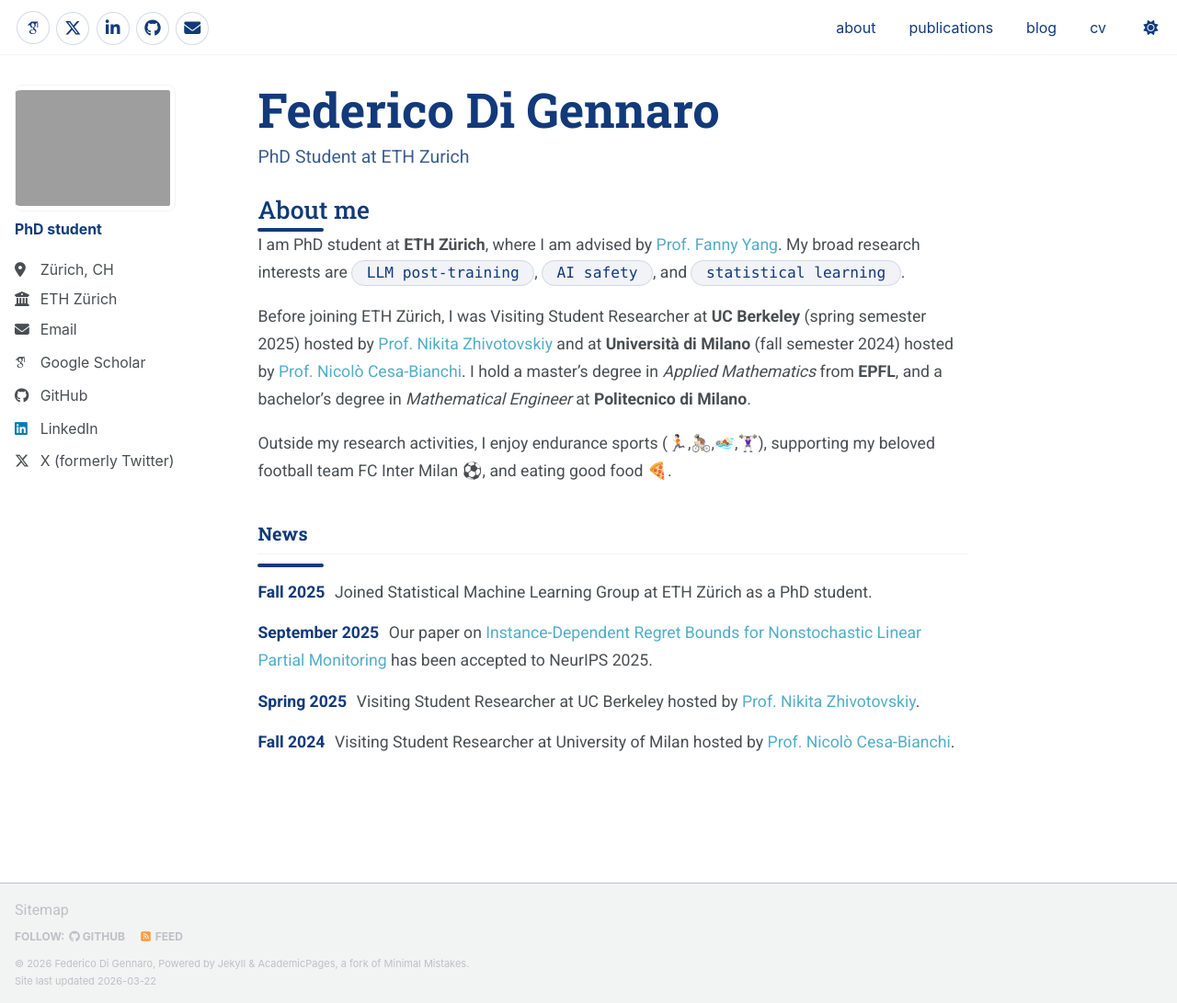
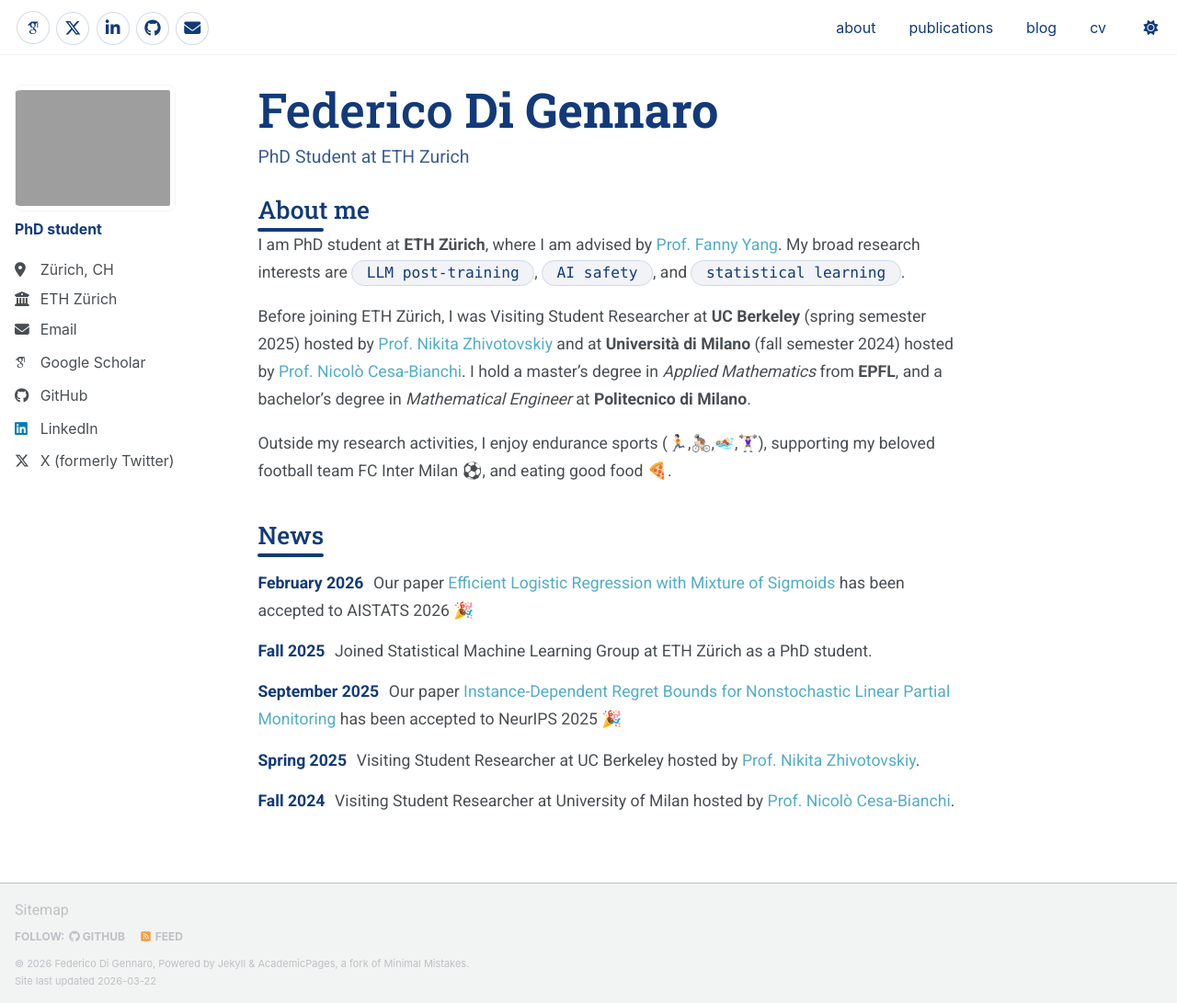
Before and after one commit to FedericoDiGennaro/FedericoDiGennaro.github.io, a Jekyll site: the page built from _pages/about.md, in a window 1280 px wide and 1091 px high. Shown: the whole window at 92% size. Built offline with Jekyll 4.4.1, drawn with Linux system fonts in a browser that asks for light colours; some web fonts are replaced; a script bundle is joined from its source files by our own code; library files that are not in the unit come from our copies.

Commit message:
Adjust homepage title weight and news heading

```diff
--- a/_layouts/single.html
+++ b/_layouts/single.html
@@ -28,7 +28,7 @@
         <header>
           {% if page.url == "/" %}
             <div class="home-hero">
-              <h1 class="home-hero__name">Federico Di Gennaro</h1>
+              <h1 class="home-hero__name">Federico <span>Di Gennaro</span></h1>
               <p class="home-hero__subtitle">PhD Student at ETH Zurich</p>
             </div>
           {% endif %}
--- a/_pages/about.md
+++ b/_pages/about.md
@@ -16,13 +16,14 @@
 
 Outside my research activities, I enjoy endurance sports (🏃🏻,🚴🏻,🏊🏻,🏋🏻‍♀️), supporting my beloved football team FC Inter Milan ⚽️, and eating good food 🍕.
 
-## News
+<h1 class="page__title page__section-title">News</h1>
 
 <div class="home-title-bar"></div>
 
 <div class="news-list">
+  <p><strong>February 2026</strong> Our paper <a href="https://www.arxiv.org/abs/2510.19158">Efficient Logistic Regression with Mixture of Sigmoids</a> has been accepted to AISTATS 2026 🎉</p>
   <p><strong>Fall 2025</strong> Joined Statistical Machine Learning Group at ETH Zürich as a PhD student.</p>
-  <p><strong>September 2025</strong> Our paper on <a href="https://www.arxiv.org/abs/2510.19158">Instance-Dependent Regret Bounds for Nonstochastic Linear Partial Monitoring</a> has been accepted to NeurIPS 2025.</p>
+  <p><strong>September 2025</strong> Our paper <a href="https://www.arxiv.org/abs/2510.19158">Instance-Dependent Regret Bounds for Nonstochastic Linear Partial Monitoring</a> has been accepted to NeurIPS 2025 🎉</p>
   <p><strong>Spring 2025</strong> Visiting Student Researcher at UC Berkeley hosted by <a href="https://sites.google.com/view/nikitazhivotovskiy/">Prof. Nikita Zhivotovskiy</a>.</p>
   <p><strong>Fall 2024</strong> Visiting Student Researcher at University of Milan hosted by <a href="https://cesa-bianchi.di.unimi.it/">Prof. Nicolò Cesa-Bianchi</a>.</p>
 </div>
--- a/assets/css/custom.css
+++ b/assets/css/custom.css
@@ -218,6 +218,11 @@
   font-size: 2.9rem;
   line-height: 1.05;
   color: #123a7a;
+  font-weight: 400;
+}
+
+.home-hero__name span {
+  font-weight: 700;
 }
 
 .home-hero__subtitle {
@@ -251,6 +256,11 @@
   text-decoration: none !important;
 }
 
+.page__section-title {
+  margin-top: 2rem;
+  margin-bottom: 0;
+}
+
 .news-list {
   margin-top: 0.75rem;
 }
```
